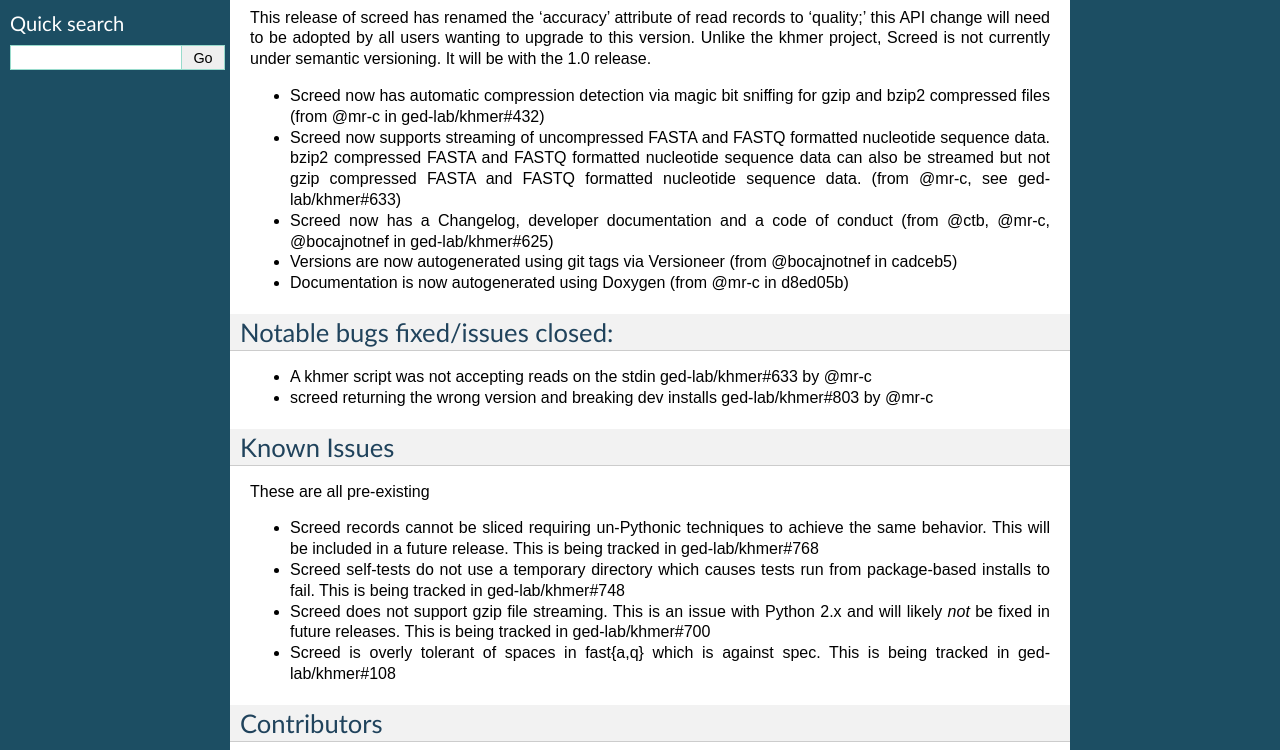
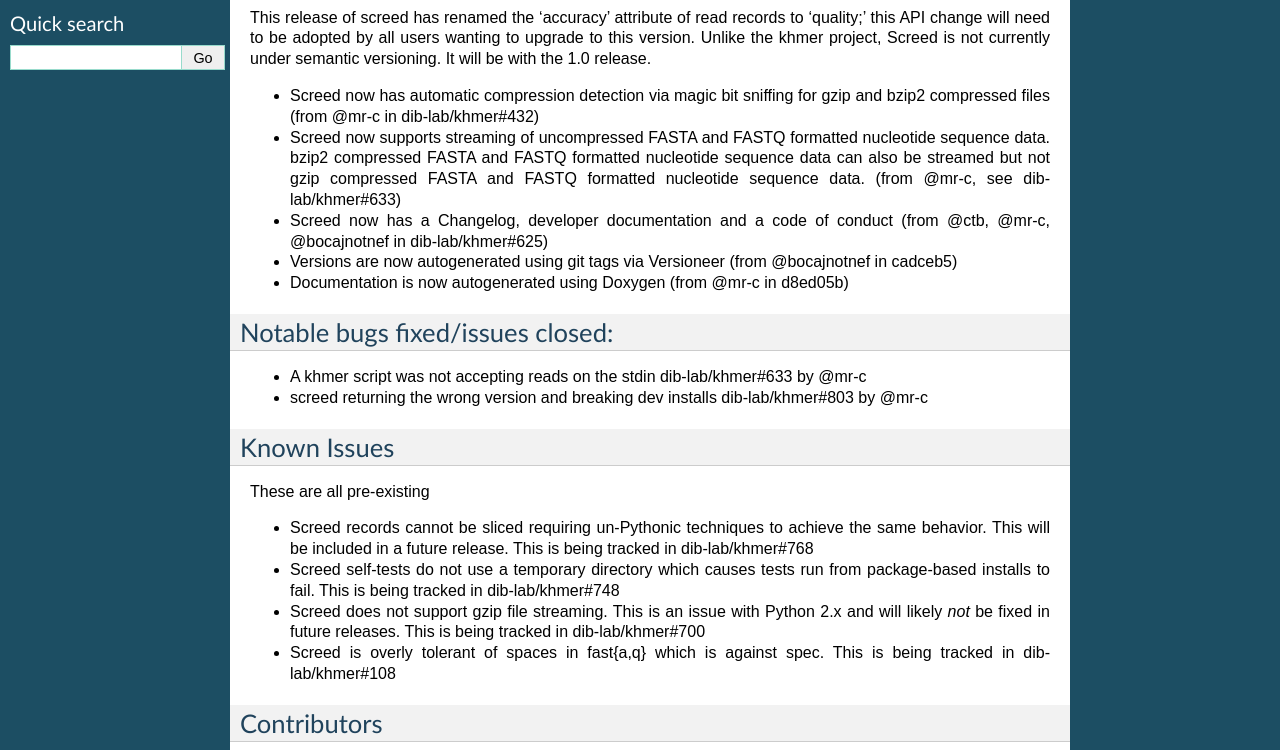
Before and after one commit to dib-lab/screed, a Sphinx documentation site: the page built from doc/release-notes/RELEASE-0.8.rst, in a window 1280 px wide. Shown: the part 335-1085 px from the top of the page. Built offline with Sphinx 7.4.7, drawn with Linux system fonts in a browser that asks for light colours.

Commit message:
s/ged-lab/dib-lab/g

```diff
--- a/doc/conf.py
+++ b/doc/conf.py
@@ -188,7 +188,7 @@
 html_context = {
         "google_analytics_id" : 'UA-51731094-1',
         "disqus_shortname" : 'screed-docs',
-        #   "github_base_account" : 'ged-lab',
+        #   "github_base_account" : 'dib-lab',
         "github_project" : 'screed',
 }
 
--- a/doc/release-notes/RELEASE-0.8.rst
+++ b/doc/release-notes/RELEASE-0.8.rst
@@ -17,7 +17,7 @@
 This release successfully installs and passes its unit tests on Ubuntu
 14.04 and the latest release of Mac OS X 10 "Yosemite". It also passes
 the khmer acceptance tests as per the `eelpond testing
-protocol. <https://github.com/ged-lab/literate-resting/blob/master/kp/README.txt>`__
+protocol. <https://github.com/dib-lab/literate-resting/blob/master/kp/README.txt>`__
 
 This release of screed has renamed the 'accuracy' attribute of read
 records to 'quality;' this API change will need to be adopted by all
@@ -26,14 +26,14 @@
 1.0 release.
 
 -  Screed now has automatic compression detection via magic bit sniffing
-   for gzip and bzip2 compressed files (from @mr-c in ged-lab/khmer#432)
+   for gzip and bzip2 compressed files (from @mr-c in dib-lab/khmer#432)
 -  Screed now supports streaming of uncompressed FASTA and FASTQ
    formatted nucleotide sequence data. bzip2 compressed FASTA and FASTQ
    formatted nucleotide sequence data can also be streamed but not gzip
    compressed FASTA and FASTQ formatted nucleotide sequence data. (from
-   @mr-c, see ged-lab/khmer#633)
+   @mr-c, see dib-lab/khmer#633)
 -  Screed now has a Changelog, developer documentation and a code of
-   conduct (from @ctb, @mr-c, @bocajnotnef in ged-lab/khmer#625)
+   conduct (from @ctb, @mr-c, @bocajnotnef in dib-lab/khmer#625)
 -  Versions are now autogenerated using git tags via Versioneer (from
    @bocajnotnef in cadceb5)
 -  Documentation is now autogenerated using Doxygen (from @mr-c in
@@ -42,10 +42,10 @@
 Notable bugs fixed/issues closed:
 ---------------------------------
 
--  A khmer script was not accepting reads on the stdin ged-lab/khmer#633
+-  A khmer script was not accepting reads on the stdin dib-lab/khmer#633
    by @mr-c
 -  screed returning the wrong version and breaking dev installs
-   ged-lab/khmer#803 by @mr-c
+   dib-lab/khmer#803 by @mr-c
 
 Known Issues
 ------------
@@ -54,15 +54,15 @@
 
 -  Screed records cannot be sliced requiring un-Pythonic techniques to
    achieve the same behavior. This will be included in a future release.
-   This is being tracked in ged-lab/khmer#768
+   This is being tracked in dib-lab/khmer#768
 -  Screed self-tests do not use a temporary directory which causes tests
    run from package-based installs to fail. This is being tracked in
-   ged-lab/khmer#748
+   dib-lab/khmer#748
 -  Screed does not support gzip file streaming. This is an issue with
    Python 2.x and will likely *not* be fixed in future releases. This is
-   being tracked in ged-lab/khmer#700
+   being tracked in dib-lab/khmer#700
 -  Screed is overly tolerant of spaces in fast{a,q} which is against
-   spec. This is being tracked in ged-lab/khmer#108
+   spec. This is being tracked in dib-lab/khmer#108
 
 Contributors
 ------------
--- a/doc/screed.rst
+++ b/doc/screed.rst
@@ -31,7 +31,7 @@
 
 You will need git to download a copy from the public git repository:
 
-    git clone git://github.com/ged-lab/screed.git
+    git clone git://github.com/dib-lab/screed.git
 
 Installing
 ----------
--- a/setup.py
+++ b/setup.py
@@ -21,7 +21,7 @@
       description='A short read database',
       author='Alex Nolley, C. Titus Brown',
       author_email='ctb@msu.edu',
-      url='http://github.com/ged-lab/screed/',
+      url='http://github.com/dib-lab/screed/',
       include_package_data=True,
       packages=['screed', 'screed.tests'],
       package_data={
```
Also changed, not shown: README.md (+2 -2 lines), doc/dev/release-checklist.rst (+6 -6 lines), doc/release-notes/RELEASE-0.8.md (+10 -10 lines), doc/user/known-issues.rst (+5 -5 lines), 1 other file.
